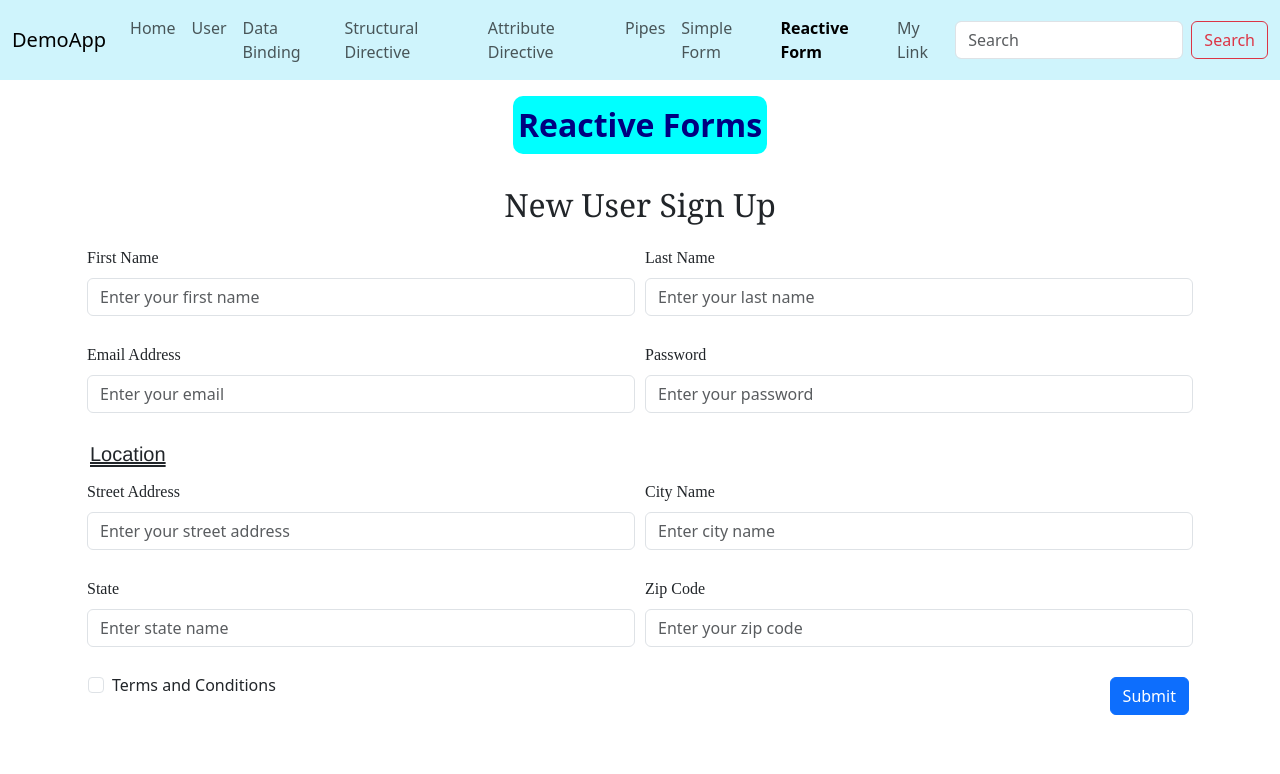
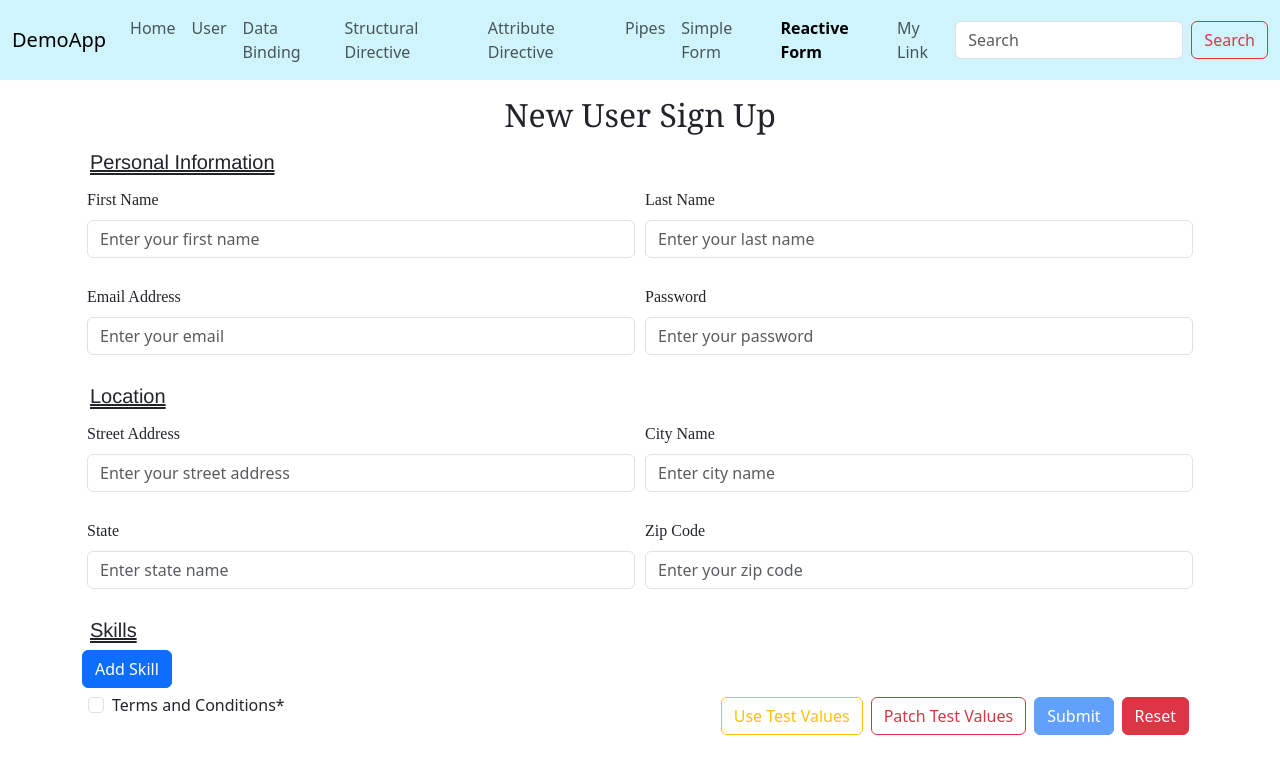
Before and after one commit to HuiYangUS/demo-angular-app, an Angular app: page /reactive-form in a window 1280 px wide. Shown: the top 774 px of the page. Built offline with nearby package versions, Linux system fonts and the light colour scheme.

Commit message:
concluded form practices

```diff
--- a/src/app/reactive-form/reactive-form.component.html
+++ b/src/app/reactive-form/reactive-form.component.html
@@ -1,22 +1,47 @@
-<div align="center">
+<!-- <div align="center">
     <strong style="font-size: xx-large;" class="section-title m-3">Reactive Forms</strong>
-</div>
+</div> -->
 <div class="container">
     <form [formGroup]="reactiveUserForm" (ngSubmit)="onSubmit()">
         <div style="font-family: Georgia, serif;" name="formTitle">
             <h2 class="text-center m-3">New User Sign Up</h2>
         </div>
-
+        <h5 style="text-decoration: underline; text-decoration-style: double; font-family: 'Franklin Gothic Medium', 'Arial Narrow', Arial, sans-serif;"
+            class="m-2">Personal Information</h5>
         <div class="float-container" name="req-name">
             <div class="float-child mb-3">
+                <!-- First Name -->
                 <label for="demoFirstName" class="form-label target-label">First Name</label>
                 <input name="firstName" type="text" class="form-control" formControlName="firstName" id="demoFirstNameX"
                     placeholder="Enter your first name">
+                <!-- Errors -->
+                @if (reactiveUserForm.controls['firstName'].dirty || reactiveUserForm.controls['firstName'].touched) {
+                @if (reactiveUserForm.controls['firstName'].errors?.["required"]) {
+                <small class="text-danger">First name is required</small>
+                }
+                @if (reactiveUserForm.controls['firstName'].errors?.["pattern"]) {
+                <small class="text-danger">First name must only contain characters</small>
+                } @else if (reactiveUserForm.controls['firstName'].errors?.["minlength"]) {
+                <small class="text-danger">First name needs to have at least 2 characters</small>
+                }
+                }
             </div>
             <div class="float-child mb-3">
+                <!-- Last Name -->
                 <label for="demoLastName" class="form-label target-label">Last Name</label>
                 <input type="text" class="form-control" formControlName="lastName" id="demoLastNameX"
                     placeholder="Enter your last name">
+                <!-- Errors -->
+                @if (reactiveUserForm.controls['lastName'].dirty || reactiveUserForm.controls['lastName'].touched) {
+                @if (reactiveUserForm.controls['lastName'].errors?.["required"]) {
+                <small class="text-danger">Last name is required</small>
+                }
+                @if (reactiveUserForm.controls['lastName'].errors?.["pattern"]) {
+                <small class="text-danger">Last name must only contain characters</small>
+                } @else if (reactiveUserForm.controls['lastName'].errors?.["minlength"]) {
+                <small class="text-danger">Last name needs to have at least 2 characters</small>
+                }
+                }
             </div>
         </div>
         <div class="float-container" name="req-info">
@@ -24,14 +49,41 @@
                 <label for="demoEmail" class="form-label target-label">Email Address</label>
                 <input type="email" class="form-control" formControlName="email" id="demoEmailX"
                     placeholder="Enter your email">
+                <!-- Errors -->
+                @if (reactiveUserForm.controls['email'].dirty || reactiveUserForm.controls['email'].touched) {
+                @if (reactiveUserForm.controls['email'].errors?.["required"]) {
+                <small class="text-danger">Email is required</small>
+                }
+                @if (reactiveUserForm.controls['email'].errors?.["email"]) {
+                <small class="text-danger">This email is not valid</small>
+                }
+                }
             </div>
             <div class="float-child mb-3">
                 <label for="demoPassword" class="form-label target-label">Password</label>
                 <input type="password" class="form-control" formControlName="password" id="demoPasswordX"
                     placeholder="Enter your password">
+                <!-- Errors -->
+                @if (reactiveUserForm.controls['password'].dirty || reactiveUserForm.controls['password'].touched) {
+                @if (reactiveUserForm.controls['password'].errors?.["required"]) {
+                <small class="text-danger">Password is required</small>
+                }@else if (reactiveUserForm.controls['password'].errors) {
+                <small class="text-danger">Password does not meet the requirements:</small>
+                @if (reactiveUserForm.controls['password'].errors["pattern"]) {
+                <ul>
+                    <li class="text-danger"><small>Password can not contain empty space</small></li>
+                </ul>
+                } @else if (reactiveUserForm.controls['password'].errors["minlength"]) {
+                <ul>
+                    <li class="text-danger"><small>Password must be at least 6 characters</small></li>
+                </ul>
+                }
+                }
+                }
             </div>
         </div>
-        <div class="" formGroupName="location">
+        <!-- Nested Form -->
+        <div formGroupName="location">
             <h5 style="text-decoration: underline; text-decoration-style: double; font-family: 'Franklin Gothic Medium', 'Arial Narrow', Arial, sans-serif;"
                 class="m-2">Location</h5>
             <div class="float-container" name="address-info-1">
@@ -56,17 +108,47 @@
                     <label for="zipCode" class="form-label target-label">Zip Code</label>
                     <input type="text" class="form-control" formControlName="zipCode" id="zipCode"
                         placeholder="Enter your zip code">
+                    <!-- Errors -->
+                    @if (reactiveUserForm.get('location.zipCode')?.dirty ||
+                    reactiveUserForm.get('location.zipCode')?.touched)
+                    {
+                    @if (reactiveUserForm.get('location.zipCode')?.errors?.["pattern"]) {
+                    <small class="text-danger">Zip code must be 5 digits</small>
+                    }
+                    }
                 </div>
             </div>
-
+        </div>
+        <!-- New Form Group (FormArray) -->
+        <div name="skills" class="form-group" formArrayName="skills">
+            <h5 style="text-decoration: underline; text-decoration-style: double; font-family: 'Franklin Gothic Medium', 'Arial Narrow', Arial, sans-serif;"
+                class="m-2">Skills</h5>
+            <div name="addSkills">
+                <button (click)="addSkill()" type="button" class="btn btn-primary">Add Skill</button>
+                <div name="addNewSkill">
+                    @for (skill of skills.controls; track $index) {
+                    <!-- Needs to bind FormGroup for Form to Submit -->
+                    <div [formGroupName]="$index">
+                        {{$index + 1}}. New Skill : <input class="m-2" type="text" formControlName="skill">
+                        <!-- <button style="margin-left: 5px; margin-right: 5px;" type="button"
+                            class="btn btn-outline-success mb-1">Confirm</button> -->
+                        <button style="margin-left: 5px; margin-right: 5px;" (click)="removeSkill($index)" type="button"
+                            class="btn btn-outline-danger mb-1">Remove</button>
+                    </div>
+                    }
+                </div>
+            </div>
         </div>
         <div class="float-container" name="terms">
             <div style="margin-left: 25px;" class="float-child form-check mb-3">
                 <input type="checkbox" class="form-check-input" formControlName="isChecked" id="demoCheckUserFormX">
-                <label class="form-check-label">Terms and Conditions</label>
+                <label class="form-check-label">Terms and Conditions*</label>
             </div>
             <div align="right" class="float-child">
-                <button type="submit" class="btn btn-primary m-1">Submit</button>
+                <button (click)="setTestValues()" class="btn btn-outline-warning m-1">Use Test Values</button>
+                <button (click)="patchTestValues()" class="btn btn-outline-danger m-1">Patch Test Values</button>
+                <button [disabled]="reactiveUserForm.invalid" type="submit" class="btn btn-primary m-1">Submit</button>
+                <button (click)="resetUserFormZ()" class="btn btn-danger m-1">Reset</button>
             </div>
         </div>
     </form>
--- a/src/app/reactive-form/reactive-form.component.ts
+++ b/src/app/reactive-form/reactive-form.component.ts
@@ -1,6 +1,12 @@
 import { Component } from '@angular/core';
-import { FormControl, FormGroup, ReactiveFormsModule } from '@angular/forms';
+import { FormArray, FormBuilder, FormControl, FormGroup, ReactiveFormsModule, Validators } from '@angular/forms';
 
+/**
+ * Reactive Form is dynamic and can be easily manipulated
+ * FormControl <=> Form Field
+ * FormGroup <=> Collection of FormControl
+ * FormArray <=> Collection of FormGroup
+ */
 @Component({
   selector: 'app-reactive-form',
   imports: [ReactiveFormsModule],
@@ -11,28 +17,105 @@ export class ReactiveFormComponent {
 
   reactiveUserForm: FormGroup;
 
-  constructor() {
-    this.reactiveUserForm = new FormGroup(
+  constructor(private formBuilder: FormBuilder) {
+    // FormGroup accepts an object as a parameter
+    this.reactiveUserForm = formBuilder.group(
       {
-        firstName: new FormControl(""),
-        lastName: new FormControl(""),
-        email: new FormControl(""),
-        password: new FormControl(""),
-        location: new FormGroup(
+        firstName: ['', [Validators.required, Validators.pattern('^[a-zA-Z]+$'), Validators.minLength(2)]],
+        lastName: ['', [Validators.required, Validators.pattern('^[a-zA-Z]+$'), Validators.minLength(2)]],
+        email: ['', [Validators.required, Validators.email]],
+        password: ['', [Validators.required, Validators.pattern('^[a-zA-Z0-9]+$'), Validators.minLength(6), Validators.maxLength(16)]],
+        location: formBuilder.group(
           {
-            streetAddress: new FormControl(""),
-            city: new FormControl(""),
-            state: new FormControl(""),
-            zipCode: new FormControl()
+            streetAddress: '',
+            city: '',
+            state: '',
+            zipCode: ['', [Validators.pattern('^[0-9]{5,5}$')]]
           }
         ),
-        isChecked: new FormControl()
+        // FormArray VS FormControl
+        skills: formBuilder.array([]),
+        isChecked: ['', [Validators.required]]
       }
     );
+    // this.reactiveUserForm.controls['password'].disable();
+  }
+
+
+  public get skills(): FormArray {
+    return this.reactiveUserForm.get('skills') as FormArray;
+  }
+
+  /**
+   * Creates a new FormGroup with a default value
+   * @returns
+   */
+  newSkill(): FormGroup {
+    return this.formBuilder.group(
+      { skill: '' }
+    );
+  }
+
+  addSkill() {
+    // Add a FormGroup to the target FormArray
+    this.skills.push(this.newSkill());
+  }
+
+  removeSkill(targetIndex: number) {
+    this.skills.removeAt(targetIndex);
+  }
+
+  /**
+   * Non-functional
+   */
+  resetSkills() {
+    this.skills.clear();
   }
 
   onSubmit() {
     console.log(this.reactiveUserForm.value);
   }
 
+  setTestValues() {
+    let testDataObj: any = {
+      firstName: 'Hui',
+      lastName: 'Yang',
+      email: 'tester@test.com',
+      password: 123456,
+      location: {
+        streetAddress: '6669 Hell Rd',
+        city: 'Hell City',
+        state: 'Virginia',
+        zipCode: [33366]
+      },
+      isChecked: true,
+      skills: []
+    };
+    this.reactiveUserForm.setValue(testDataObj);
+  }
+
+  patchTestValues() {
+    let testDataObj: any = {
+      // firstName: 'Angular',
+      // lastName: 'Developer',
+      password: 999666,
+      location: {
+        streetAddress: '5553 Heaven Rd',
+        city: 'Grace City',
+        state: 'California',
+        zipCode: 88866
+      }
+    };
+    this.reactiveUserForm.patchValue(testDataObj);
+    // this.reactiveUserForm.get('location.state')?.patchValue('Texas');
+    // this.reactiveUserForm.controls['lastName'].patchValue('Developer');
+  }
+
+  resetUserFormZ() {
+    this.reactiveUserForm.reset();
+    this.resetSkills();
+    // this.reactiveUserForm.get('location.state')?.reset();
+    // this.reactiveUserForm.controls['lastName'].reset();
+  }
+
 }
--- a/src/app/simple-form/simple-form.component.html
+++ b/src/app/simple-form/simple-form.component.html
@@ -1,5 +1,6 @@
 <div class="container">
-    <!-- #userFrom (local variable reference) -->
+    <!-- Template Driven Form is static and is imported in its entirety  -->
+    <!-- #userFrom (local variable reference) and maps to 'ngForm' -->
     <form #userForm="ngForm" (ngSubmit)="onSubmit(userForm)">
         <div style="font-family: Georgia, serif;" name="formTitle">
             <h2 class="text-center m-3">New User Sign Up</h2>
--- a/src/app/simple-form/simple-form.component.ts
+++ b/src/app/simple-form/simple-form.component.ts
@@ -51,6 +51,10 @@ export class SimpleFormComponent implements OnInit {
     userForm.control.patchValue(testDataObj);
   }
 
+  /**
+   * Data from 'NgForm' pass to server (API)
+   * @param userForm
+   */
   onSubmit(userForm: NgForm) {
     console.log(userForm.value);
   }
```
